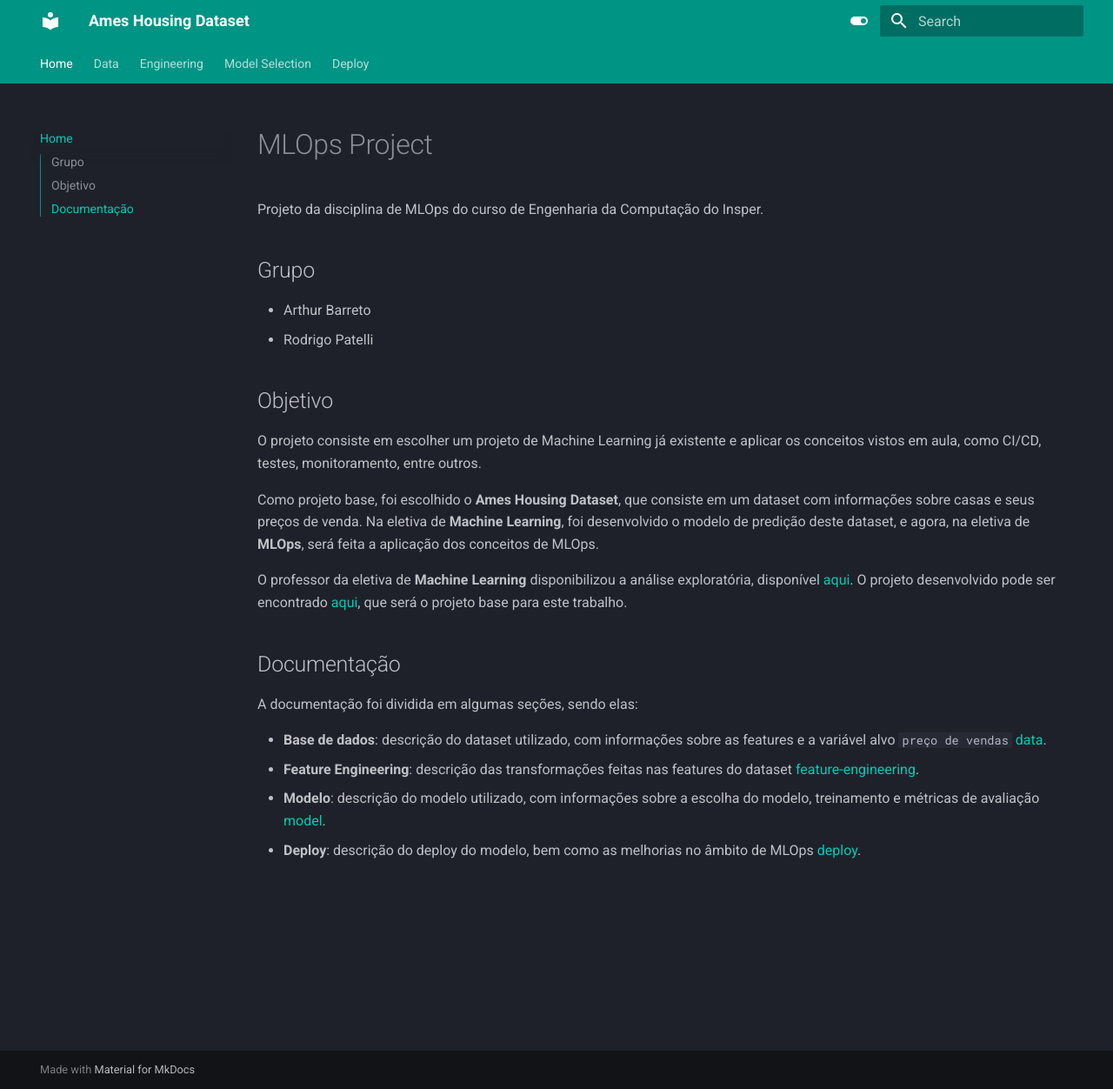
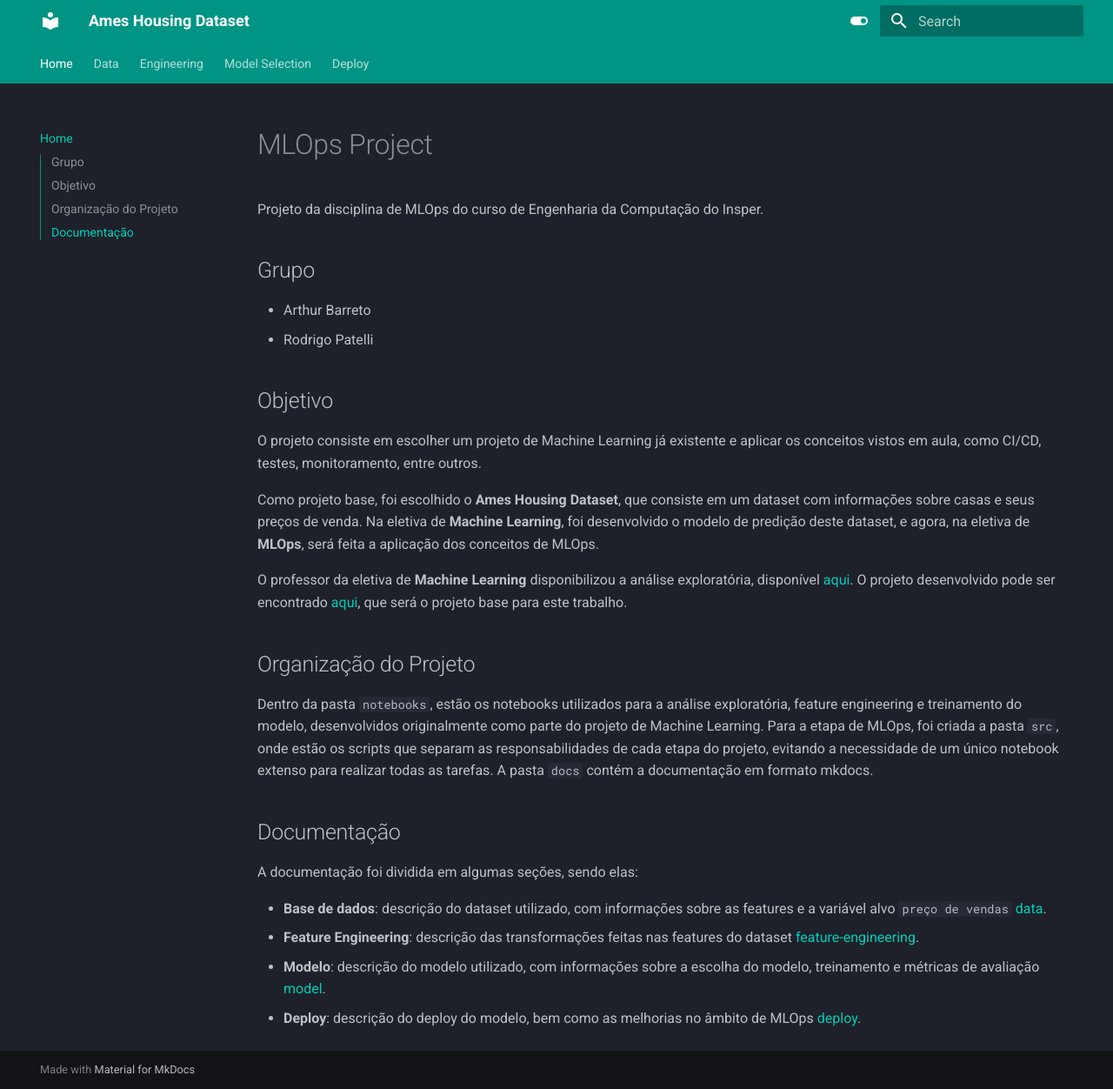
Before and after one commit to insper-classroom/Ames-Mlflow-and-DVC-Pipeline, an MkDocs documentation site: the page built from docs/index.md, in a window 1280 px wide and 1252 px high. Shown: the whole window at 87% size. Built offline with MkDocs 1.6.1 and Material for MkDocs 9.7.7, drawn with Linux system fonts in a browser that asks for light colours.

Commit message:
update index

```diff
--- a/docs/index.md
+++ b/docs/index.md
@@ -15,6 +15,10 @@ Como projeto base, foi escolhido o **Ames Housing Dataset**, que consiste em um
 
 O professor da eletiva de **Machine Learning** disponibilizou a análise exploratória, disponível [aqui](https://github.com/FabioAyresInsper/ames). O projeto desenvolvido pode ser encontrado [aqui](https://github.com/AntonioAEMartins/projeto1-ml-ames.git), que será o projeto base para este trabalho.
 
+## Organização do Projeto
+
+Dentro da pasta `notebooks`, estão os notebooks utilizados para a análise exploratória, feature engineering e treinamento do modelo, desenvolvidos originalmente como parte do projeto de Machine Learning. Para a etapa de MLOps, foi criada a pasta `src`, onde estão os scripts que separam as responsabilidades de cada etapa do projeto, evitando a necessidade de um único notebook extenso para realizar todas as tarefas. A pasta `docs` contém a documentação em formato mkdocs.
+
 ## Documentação
 
 A documentação foi dividida em algumas seções, sendo elas:
```
